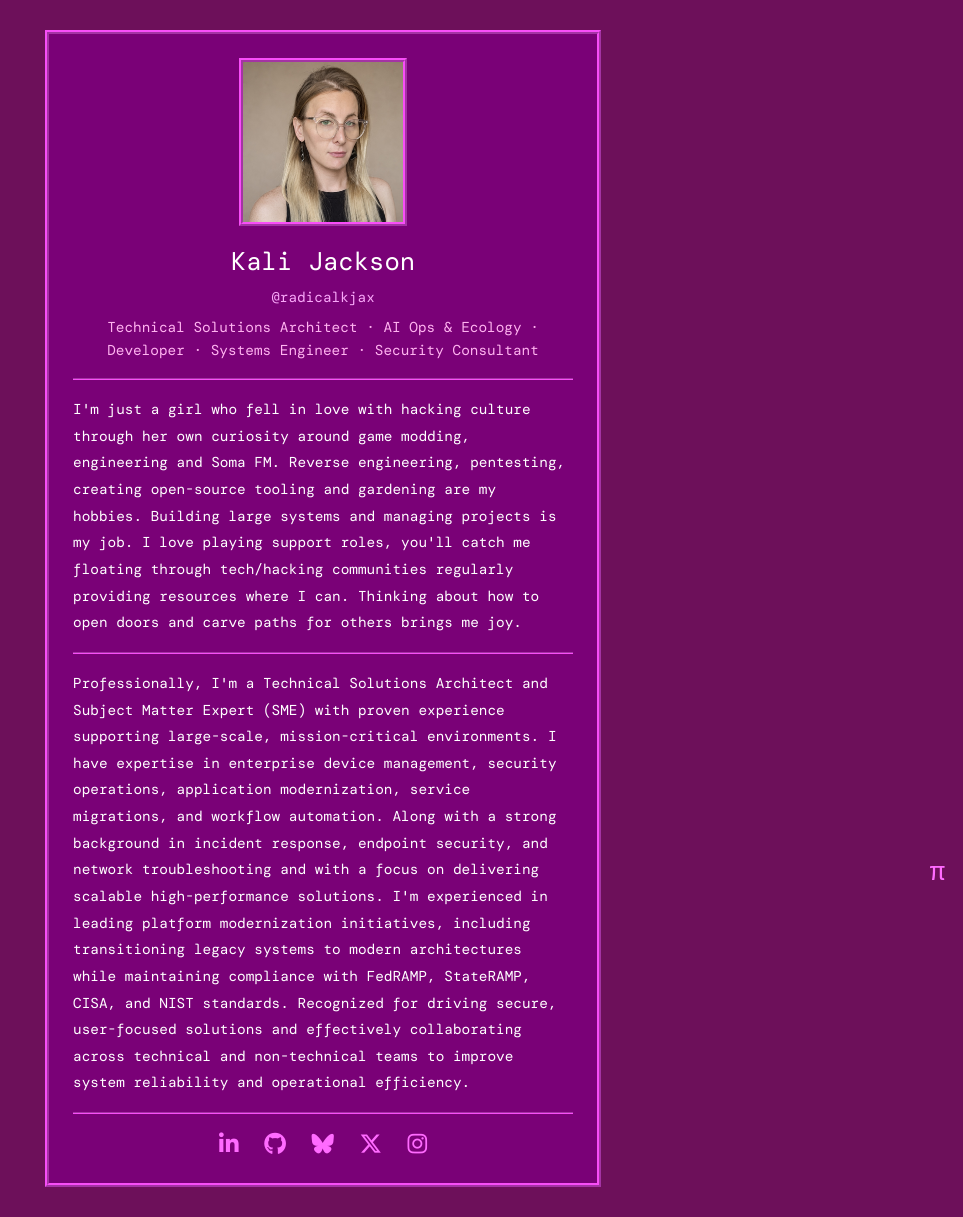
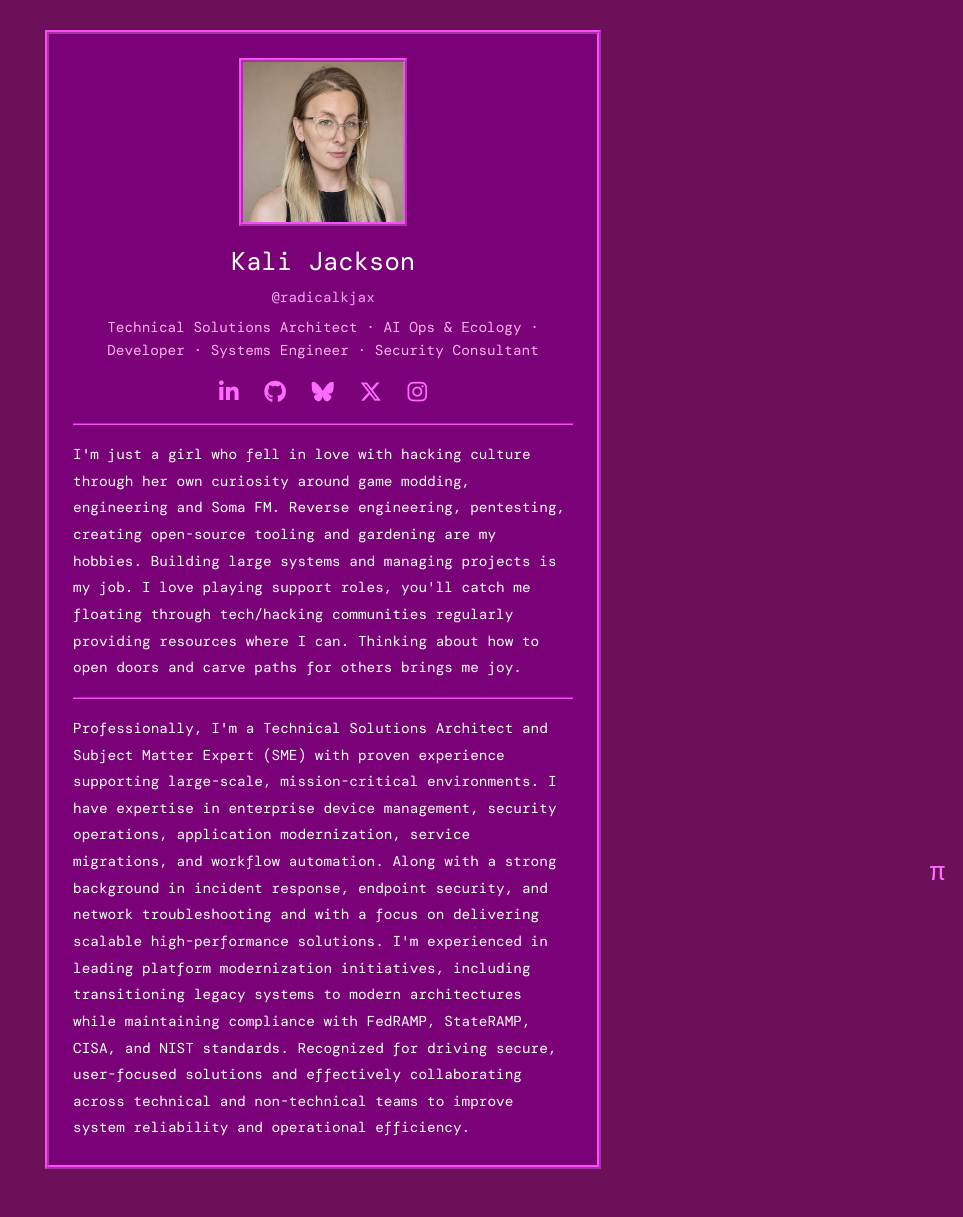
Before and after one commit to radicalkjax/blog, a Jekyll site: the page built from index.html, in a window 1280 px wide. Shown: the whole page, without its empty margins (317-1280 px from the left). Built offline with Jekyll 4.4.1, drawn with Linux system fonts in a browser that asks for light colours; nearby versions of some CDN libraries; some web fonts are replaced.

Commit message:
Move portal social links below titles (above bio)

```diff
--- a/assets/css/portal.css
+++ b/assets/css/portal.css
@@ -62,6 +62,10 @@ body.portal {
   margin: 16px 0;
 }
 
+.card__socials {
+  margin-top: 16px;
+}
+
 .card__socials a {
   color: #ff6bff;
   font-size: 1.4rem;
--- a/index.html
+++ b/index.html
@@ -6,6 +6,13 @@ layout: portal
     <h1 class="card__name">Kali Jackson</h1>
     <p class="card__handle">@radicalkjax</p>
     <p class="card__role">Technical Solutions Architect &middot; AI Ops &amp; Ecology &middot; Developer &middot; Systems Engineer &middot; Security Consultant</p>
+    <nav class="card__socials" aria-label="Social links">
+        <a href="https://www.linkedin.com/in/kali-jackson-647094245" aria-label="LinkedIn" target="_blank" rel="noopener" title="LinkedIn"><i class="fab fa-linkedin-in"></i></a>
+        <a href="https://github.com/radicalkjax" aria-label="GitHub" target="_blank" rel="noopener" title="GitHub"><i class="fab fa-github"></i></a>
+        <a href="https://bsky.app/profile/radicalkjax.com" aria-label="BlueSky" target="_blank" rel="noopener" title="BlueSky"><i class="fab fa-bluesky"></i></a>
+        <a href="https://twitter.com/RadicalKjax" aria-label="Twitter" target="_blank" rel="noopener" title="Twitter"><i class="fab fa-x-twitter"></i></a>
+        <a href="https://www.instagram.com/radicalkjax/" aria-label="Instagram" target="_blank" rel="noopener" title="Instagram"><i class="fab fa-instagram"></i></a>
+    </nav>
     <hr class="card__rule">
     <p class="card__bio">
         I'm just a girl who fell in love with hacking culture through her own curiosity around game modding, engineering and Soma FM.
@@ -22,14 +29,6 @@ layout: portal
         compliance with FedRAMP, StateRAMP, CISA, and NIST standards. Recognized for driving secure, user-focused solutions and effectively
         collaborating across technical and non-technical teams to improve system reliability and operational efficiency.
     </p>
-    <hr class="card__rule">
-    <nav class="card__socials" aria-label="Social links">
-        <a href="https://www.linkedin.com/in/kali-jackson-647094245" aria-label="LinkedIn" target="_blank" rel="noopener" title="LinkedIn"><i class="fab fa-linkedin-in"></i></a>
-        <a href="https://github.com/radicalkjax" aria-label="GitHub" target="_blank" rel="noopener" title="GitHub"><i class="fab fa-github"></i></a>
-        <a href="https://bsky.app/profile/radicalkjax.com" aria-label="BlueSky" target="_blank" rel="noopener" title="BlueSky"><i class="fab fa-bluesky"></i></a>
-        <a href="https://twitter.com/RadicalKjax" aria-label="Twitter" target="_blank" rel="noopener" title="Twitter"><i class="fab fa-x-twitter"></i></a>
-        <a href="https://www.instagram.com/radicalkjax/" aria-label="Instagram" target="_blank" rel="noopener" title="Instagram"><i class="fab fa-instagram"></i></a>
-    </nav>
 </main>
 
 <a class="portal-enter" href="{{ '/blog.html' | relative_url }}" aria-label="Enter the full site" title="Enter the full site">&pi;</a>
```
